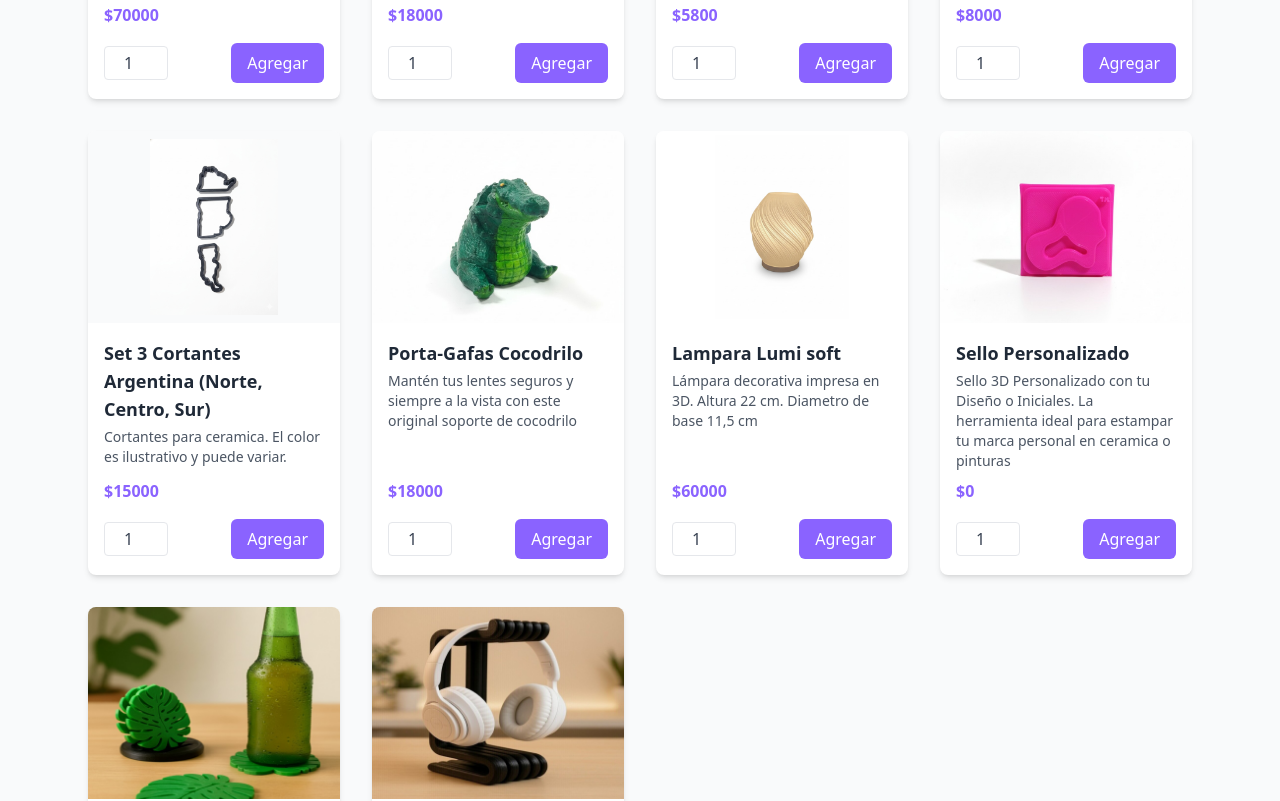
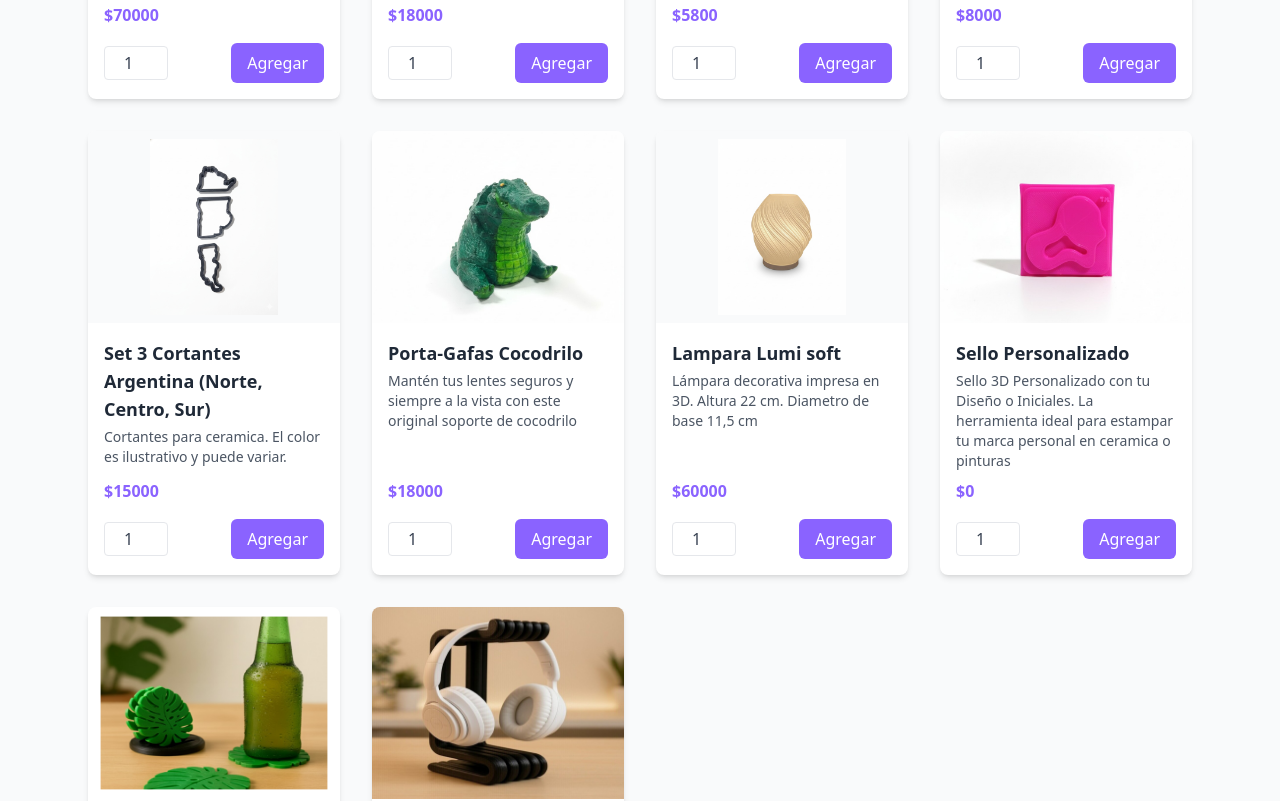
Before and after one commit to lionelc39/print3dn, a React (Vite) app: page / in a window 1280 px wide. Shown: the part 2820-3621 px from the top of the page. Built offline with nearby package versions, Linux system fonts and the light colour scheme.

Commit message:
Update Catalogo.jsx

```diff
--- a/src/Catalogo.jsx
+++ b/src/Catalogo.jsx
@@ -138,14 +138,15 @@ const Catalogo = () => {
               key={producto.id}
               className="bg-white rounded-lg shadow-md overflow-hidden flex flex-col justify-between hover:shadow-lg transition"
             >
+
                  <img
   src={producto.imagen}
   alt={producto.nombre}
   className={`w-full h-48 ${
-        producto.id === 5
+    producto.id === 5 || producto.id === 7
       ? 'object-contain bg-gray-50 p-2'
-          : producto.id === 7
-          ? 'object-contain bg-white p-1'
+      : producto.id === 9
+      ? 'object-cover scale-90'
       : 'object-cover'
   }`}
               />
```
Lines whose indentation alone changed are shown as unchanged.
